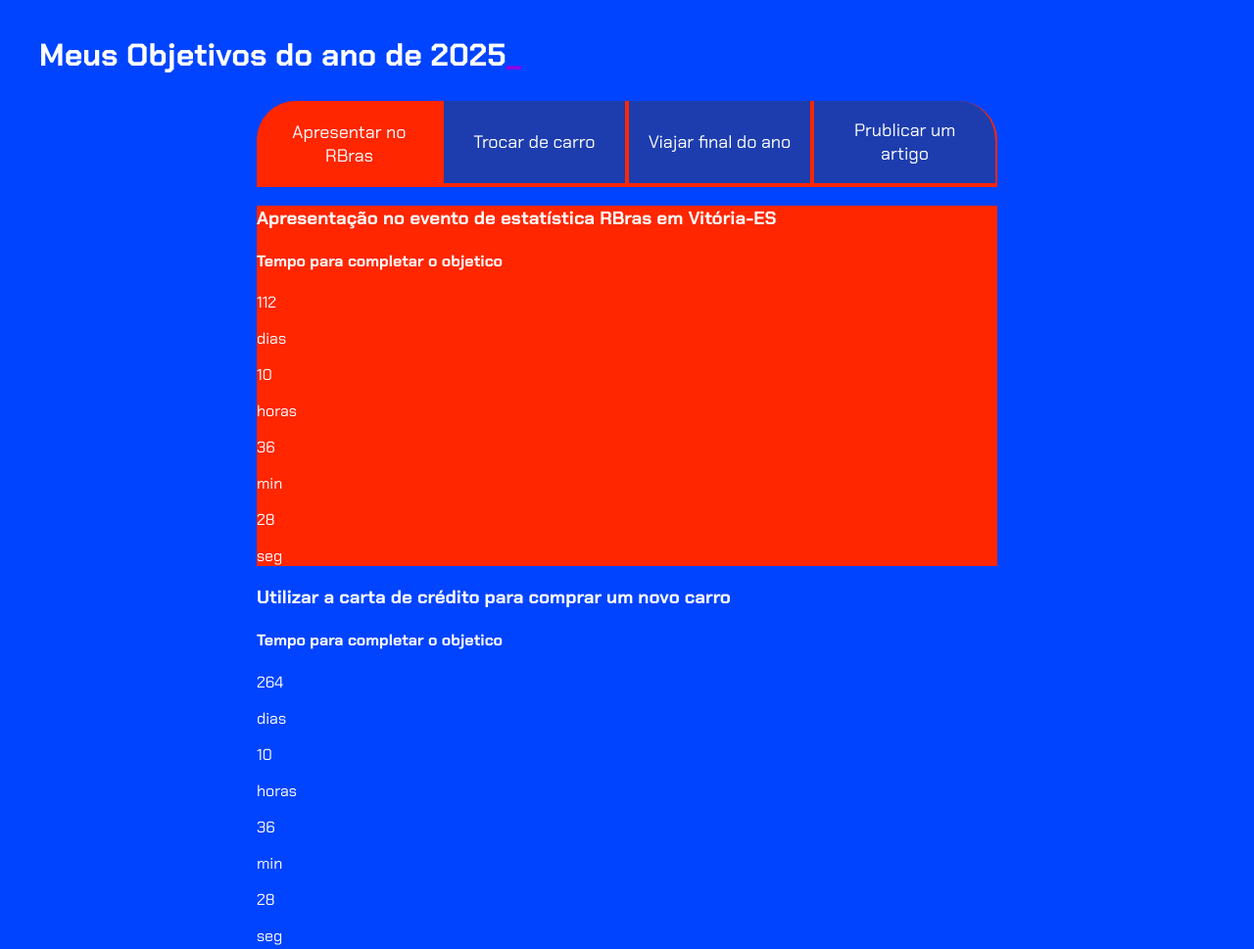
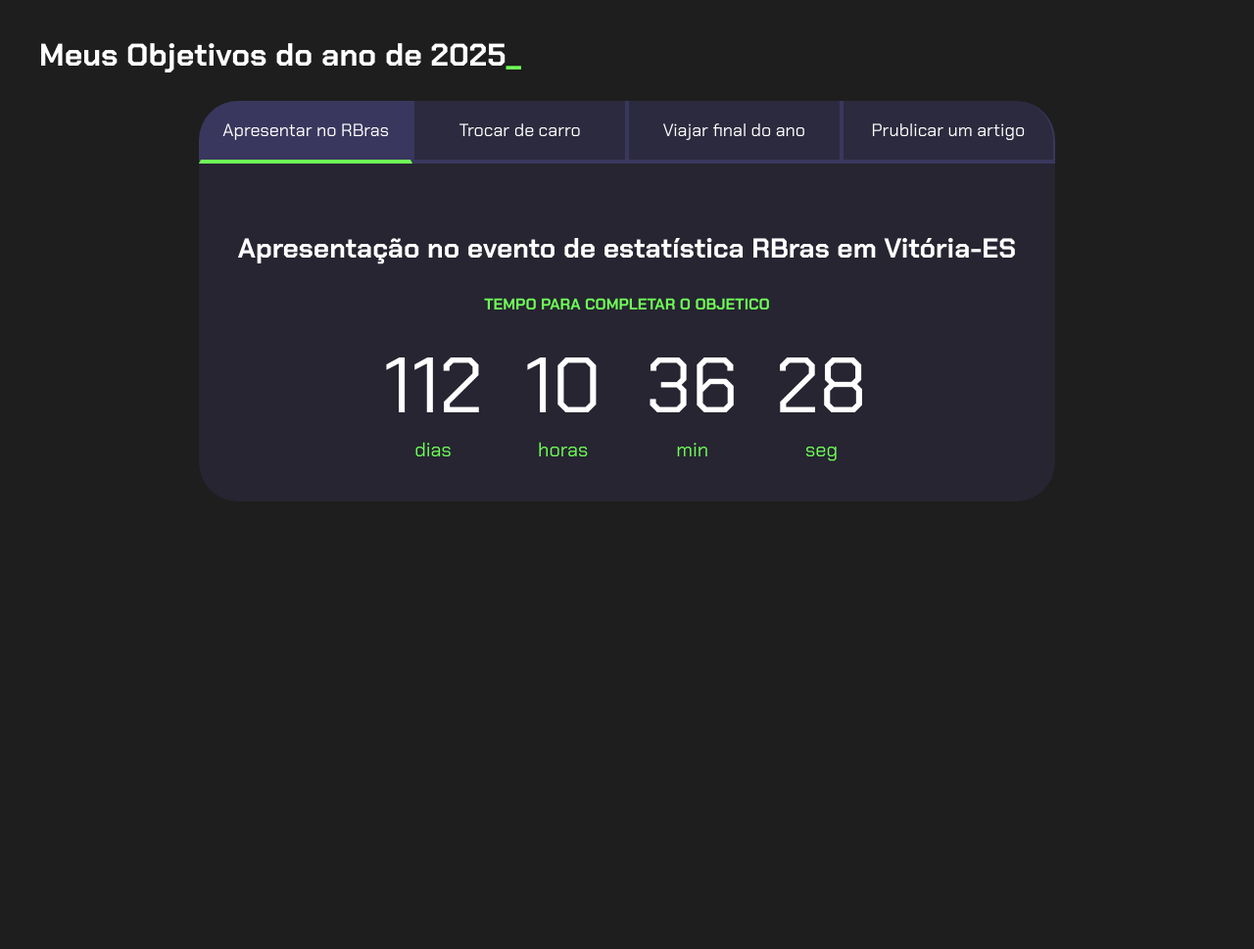
Before and after one commit to LucasFernandes1365/Lucas_obj_2025, a plain HTML site: page index.html in a window 1280 px wide. Shown: the top 969 px of the page at 98% size. After the commit the page ends 800 px from the top, so only its background shows below. Drawn offline with Linux system fonts and the light colour scheme.

Commit message:
Update style.css

```diff
--- a/style.css
+++ b/style.css
@@ -1,10 +1,10 @@
 @import url(https://fonts.googleapis.com/css2?family=Chakra+Petch:wght@400;700&display=swap&#39;);
 
 :root {
-    --cor-de-fundo: #0044ff;
-    --verde: #9000e4;
+    --cor-de-fundo: #1E1E1E;
+    --verde: #6FFF57;
     --branco: #FFFFFF;
-    --botao-ativo: #ff2600;
+    --botao-ativo: #3A375E;
     --botao-inativo: rgba(58, 55, 94, 0.5);
     --texto-fundo: rgba(58, 55, 94, 0.3);
 }
@@ -61,12 +61,65 @@ body {
 }
 
 
-.ativo{
+
+.botao.ativo{
     background-color: var(--botao-ativo);
-    border-bottom: 4p4 solid var(--verde);
+    border-bottom: 4px solid var(--verde);
 }
 
-    @media screen and (min-width: 768px){
+
+.abas-textos{
+    background-color: var(--texto-fundo);
+    padding: 40px;
+    border-radius: 0 0 40px 40px;
+}
+
+.aba-conteudo.ativo{
+    display: block;
+
+}
+
+.aba-conteudo{
+    display: none;
+}
+
+.aba-conteudo-titulo-principal{
+    font-size: 28px;
+    text-align: center;
+
+}
+
+.aba-conteudo-titulo-secundario{
+    text-align: center;
+    color: var(--verde);
+    text-transform: uppercase;
+}
+
+.contador{
+   display: flex;
+   justify-content: center;
+   flex-wrap: wrap;
+}
+
+.contador-digito{
+    padding: 0 16px;
+    text-align: center;
+    min-width: 100px;
+}
+
+.contador-digito-numero{
+    font-size: 80px;
+    margin: 0;
+}
+
+.contador-digito-texto{
+    color: var(--verde);
+    font-size: 20px;
+    margin: 0;
+}
+
+
+@media screen and (min-width: 768px) {
     .botoes{
         display: flex;
     }
@@ -76,5 +129,4 @@ body {
     .botao:last-child{
         border-radius: 0 40px 0 0;
     }
-
 }
```
Lines whose indentation alone changed are shown as unchanged.
